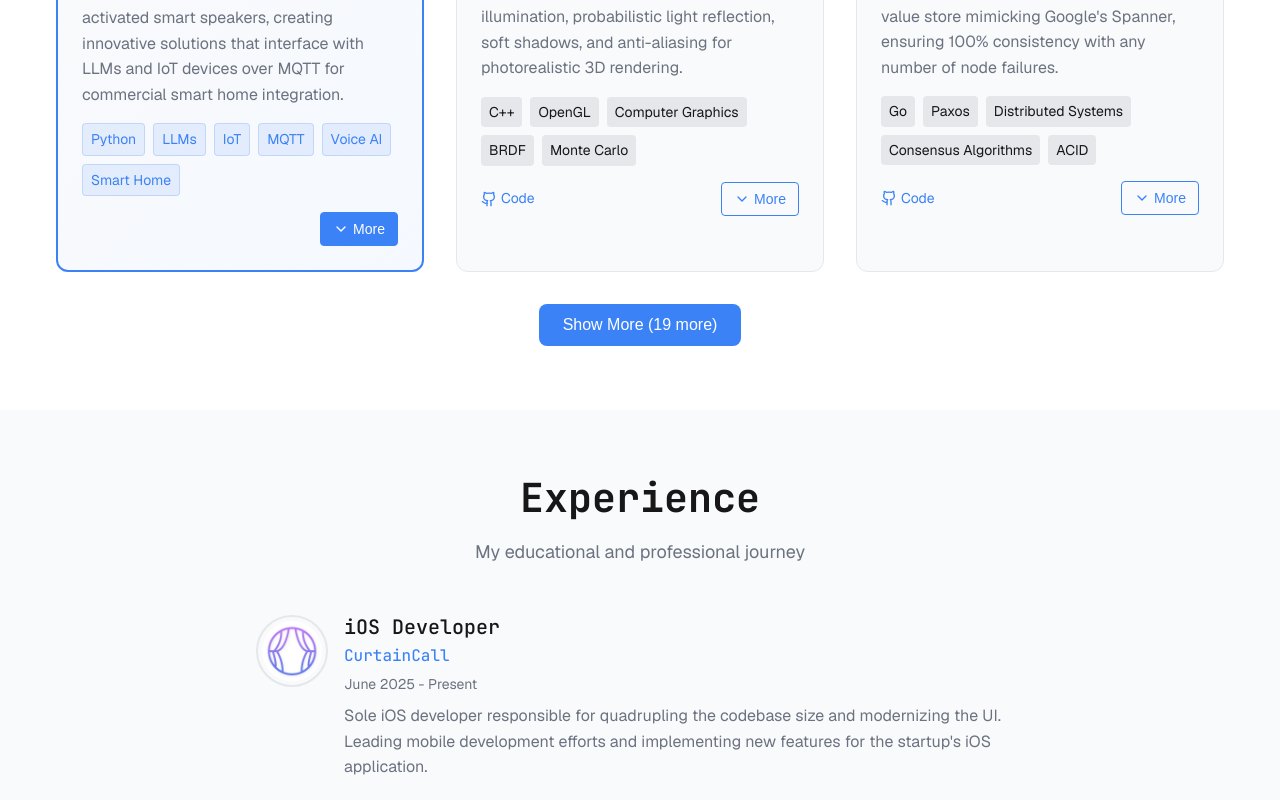
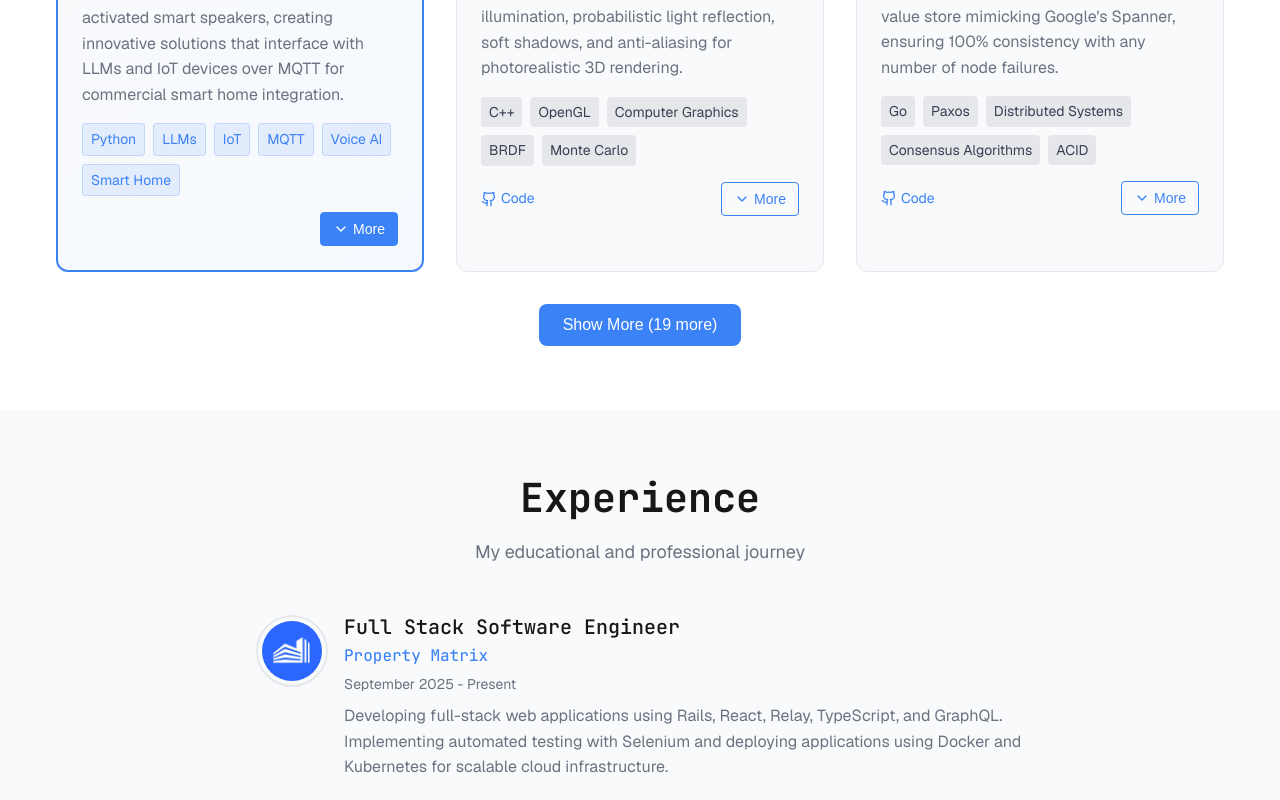
Before and after one commit to lucashunter050/personal-website, a Next.js app: page / in a window 1280 px wide. Shown: the part 1760-2560 px from the top of the page. Built offline with nearby package versions, Linux system fonts and the light colour scheme.

Commit message:
fixed light mode styling

```diff
--- a/src/app/page.module.css
+++ b/src/app/page.module.css
@@ -59,8 +59,21 @@
   z-index: 50;
 }
 
+/* Light theme (explicit) */
+[data-theme="light"] .navbar {
+  background: rgba(255, 255, 255, 0.9);
+  backdrop-filter: blur(12px);
+}
+
+/* Dark theme (explicit) */
+[data-theme="dark"] .navbar {
+  background: rgba(17, 24, 39, 0.9);
+  backdrop-filter: blur(12px);
+}
+
+/* System preference fallback */
 @media (prefers-color-scheme: dark) {
-  .navbar {
+  :root:not([data-theme="light"]) .navbar {
     background: rgba(17, 24, 39, 0.8);
   }
 }
--- a/src/app/page.tsx
+++ b/src/app/page.tsx
@@ -223,7 +223,7 @@ export default function Home() {
               />
             </h1>
             <p className={styles.heroSubtitle}>
-              A passionate <span className={styles.accent}>software developer</span> specializing in mobile development
+              A passionate <span className={styles.accent}>software engineer</span> specializing in web and mobile full stack development
             </p>
             <div className={styles.heroButtons}>
               <Link href="#projects" className={`${styles.btn} ${styles.btnPrimary}`}>
@@ -319,6 +319,29 @@ export default function Home() {
           </div>
           <div className={styles.timeline}>
             {/* Current Role */}
+            <div className={styles.timelineItem}>
+              <div className={styles.timelineIcon}>
+                <Image
+                  src="/pm-logo.jpg"
+                  alt="Property Matrix Logo"
+                  width={24}
+                  height={24}
+                  className={styles.timelineIconImage}
+                />
+              </div>
+              <div className={styles.timelineContent}>
+                <h3 className={styles.timelineTitle}>Full Stack Software Engineer</h3>
+                <p className={styles.timelineCompany}>Property Matrix</p>
+                <p className={styles.timelinePeriod}>September 2025 - Present</p>
+                <p className={styles.timelineDescription}>
+                  Developing full-stack web applications using Rails, React, Relay, TypeScript, and GraphQL.
+                  Implementing automated testing with Selenium and deploying applications using Docker and Kubernetes
+                  for scalable cloud infrastructure.
+                </p>
+              </div>
+            </div>
+
+            {/* Side Gig */}
             <div className={styles.timelineItem}>
               <div className={styles.timelineIcon}>
                 <Image
--- a/src/components/ProjectCard.module.css
+++ b/src/components/ProjectCard.module.css
@@ -83,9 +83,23 @@
   transition: background-color 0.2s ease;
 }
 
+/* Light theme (explicit) */
+[data-theme="light"] .techTag {
+  background: #e5e7eb;
+  color: #374151;
+}
+
+/* Dark theme (explicit) */
+[data-theme="dark"] .techTag {
+  background: #374151;
+  color: #d1d5db;
+}
+
+/* System preference fallback */
 @media (prefers-color-scheme: dark) {
-  .techTag {
+  :root:not([data-theme="light"]) .techTag {
     background: #374151;
+    color: #d1d5db;
   }
 }
 
```
Also changed, not shown: public/pm-logo.jpg (added).
